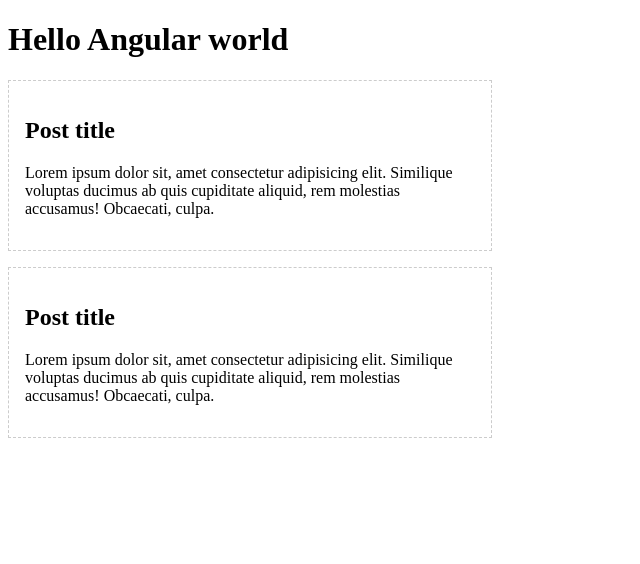
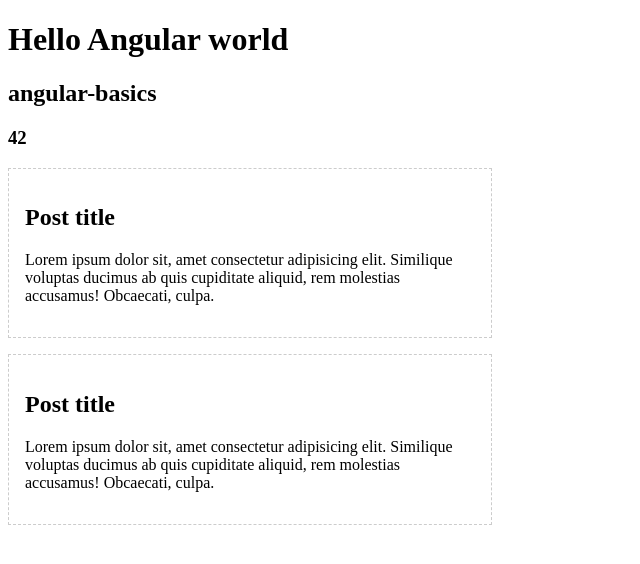
Before and after one commit to DilbarAkkaya/angular, an Angular app in the folder angular-basics/: page / in a window 1280 px wide. Shown: the top 564 px of the page, without its empty margins (0-640 px from the left). Built offline with nearby package versions, Linux system fonts and the light colour scheme.

Commit message:
feat: work with interpolation

```diff
--- a/angular-basics/src/app/app.component.html
+++ b/angular-basics/src/app/app.component.html
@@ -1,3 +1,5 @@
 <h1>Hello Angular world</h1>
+<h2>{{title}}</h2>
+<h3>{{number}}</h3>
 <app-post></app-post>
 <app-post></app-post>
--- a/angular-basics/src/app/app.component.ts
+++ b/angular-basics/src/app/app.component.ts
@@ -7,4 +7,5 @@
 })
 export class AppComponent {
   title = 'angular-basics';
+  number="42";
 }
```
